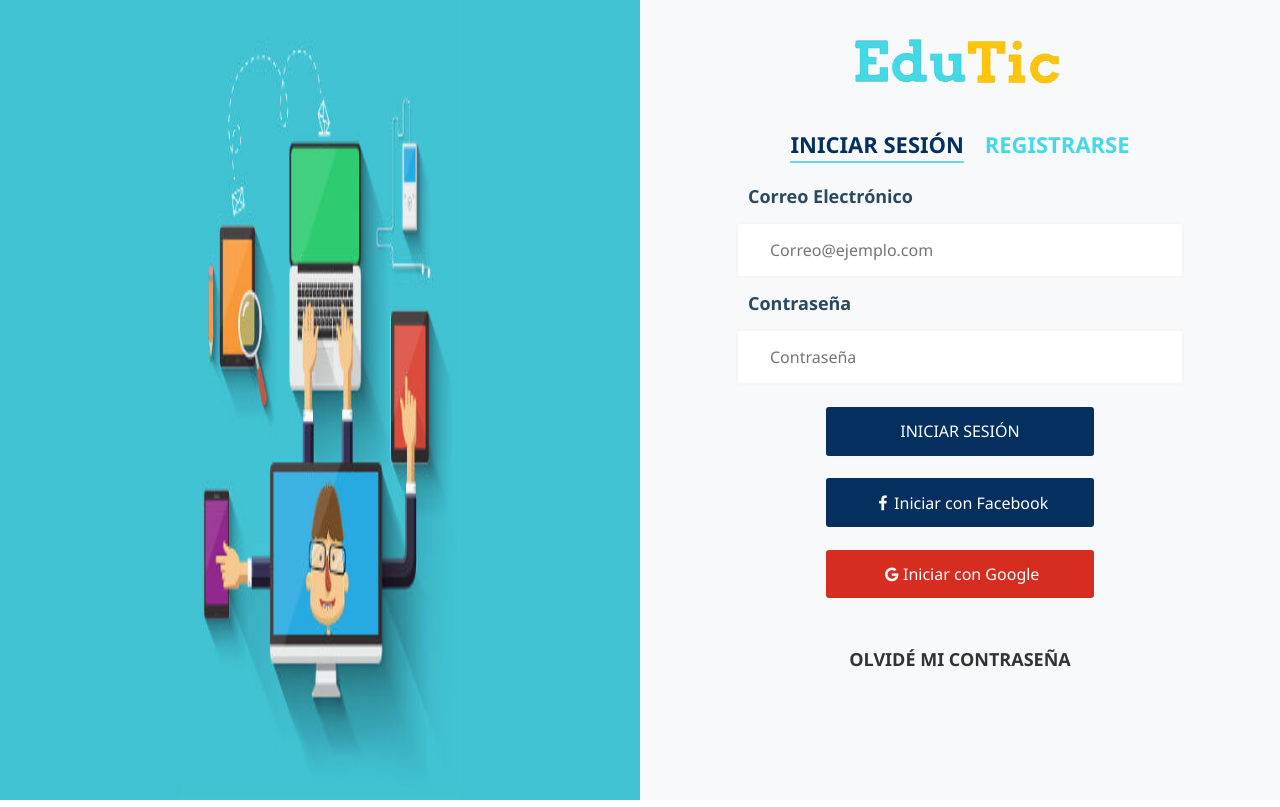
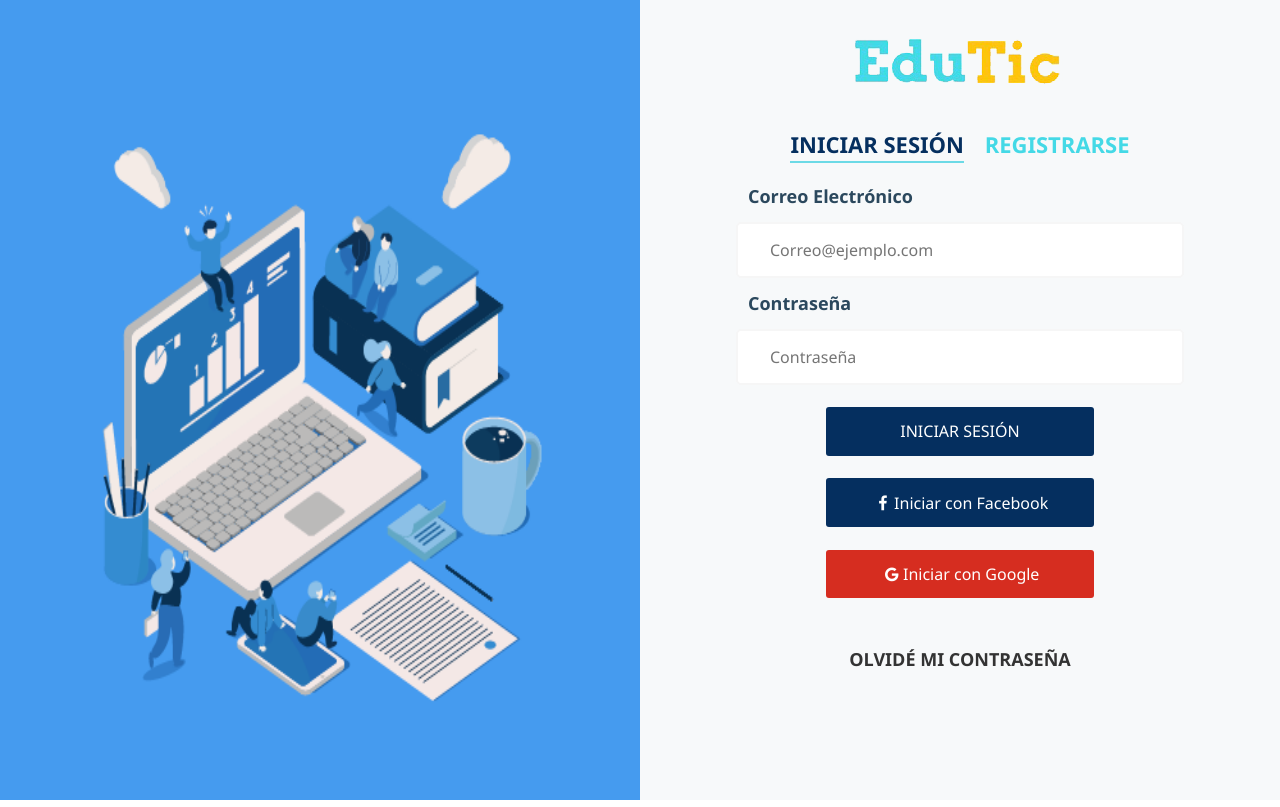
Before and after one commit to yulissateranc/lim-2018-05-bc-core-am-socialnetwork, a website: page src/index.html in a window 1280 px wide. Drawn offline with Linux system fonts and the light colour scheme; no server answers; a web font is replaced by a local one.

```diff
--- a/src/index.html
+++ b/src/index.html
@@ -51,7 +51,7 @@
         </div>
     </div>
     <div id="slide">
-        <img src="view/assets/img/slide6.jpg" />
+        <img src="view/assets/img/Slide.png" />
     </div>
     <script src="https://www.gstatic.com/firebasejs/5.2.0/firebase.js"></script>
     <script src="../src/model/firebase-config.js"></script>
```
